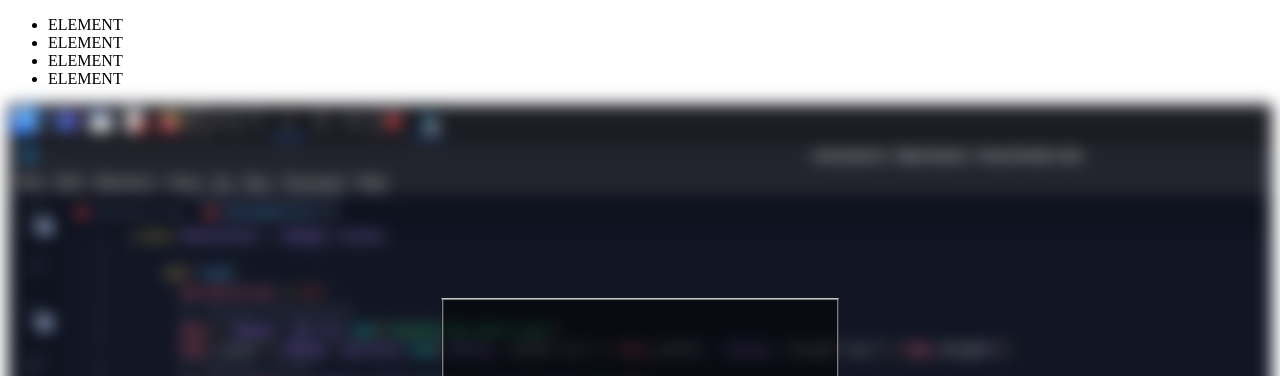
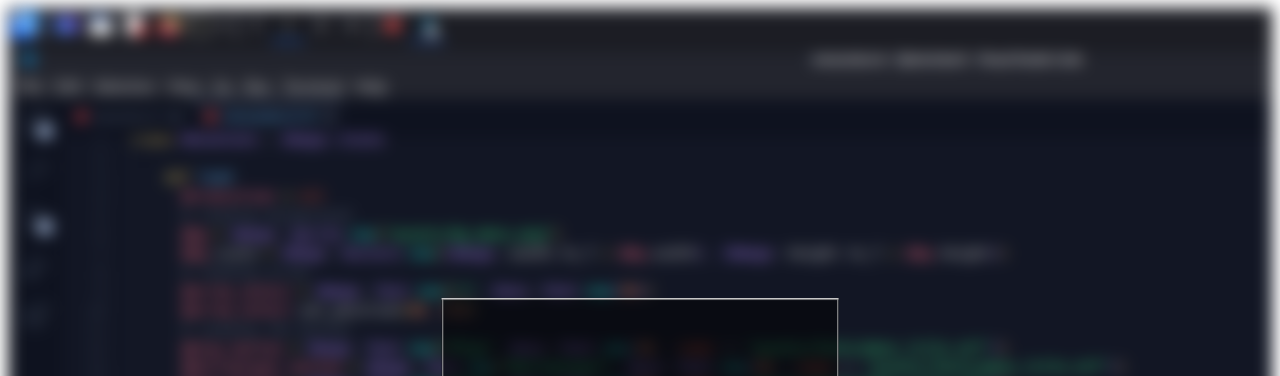
Before and after one commit to deadpanda-c/about_me, a website: page index.html in a window 1280 px wide. Shown: the top 376 px of the page. Drawn offline with Linux system fonts and the light colour scheme.

Commit message:
test on heroku

```diff
--- a/index.html
+++ b/index.html
@@ -8,14 +8,7 @@
     <title>Document</title>
 </head>
 <body>
-    <nav>
-        <ul>
-            <li>ELEMENT</li>
-            <li>ELEMENT</li>
-            <li>ELEMENT</li>
-            <li>ELEMENT</li>
-        </ul>
-    </nav>
+
     <header id="header">
         <div id="img-bg"></div>
 
```
